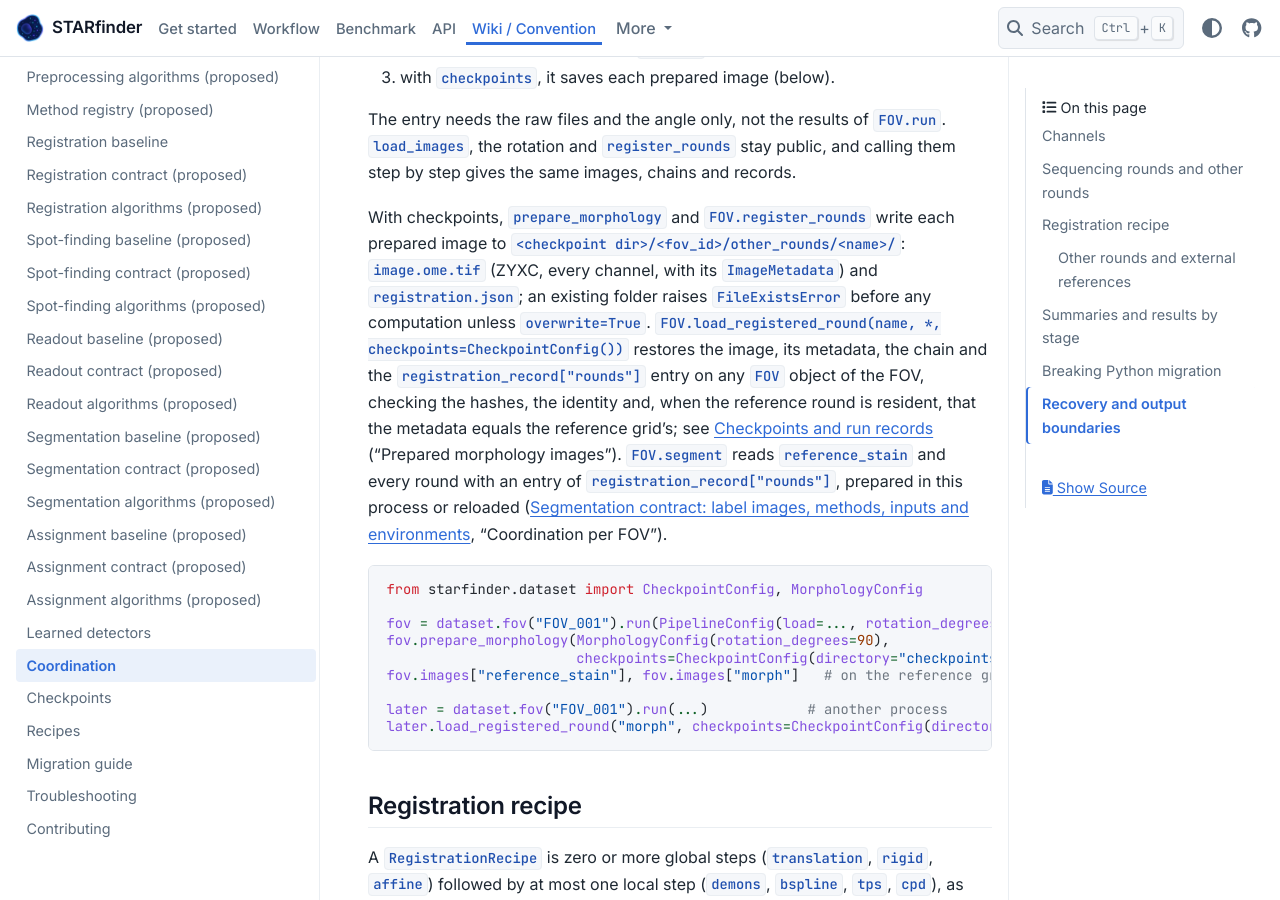
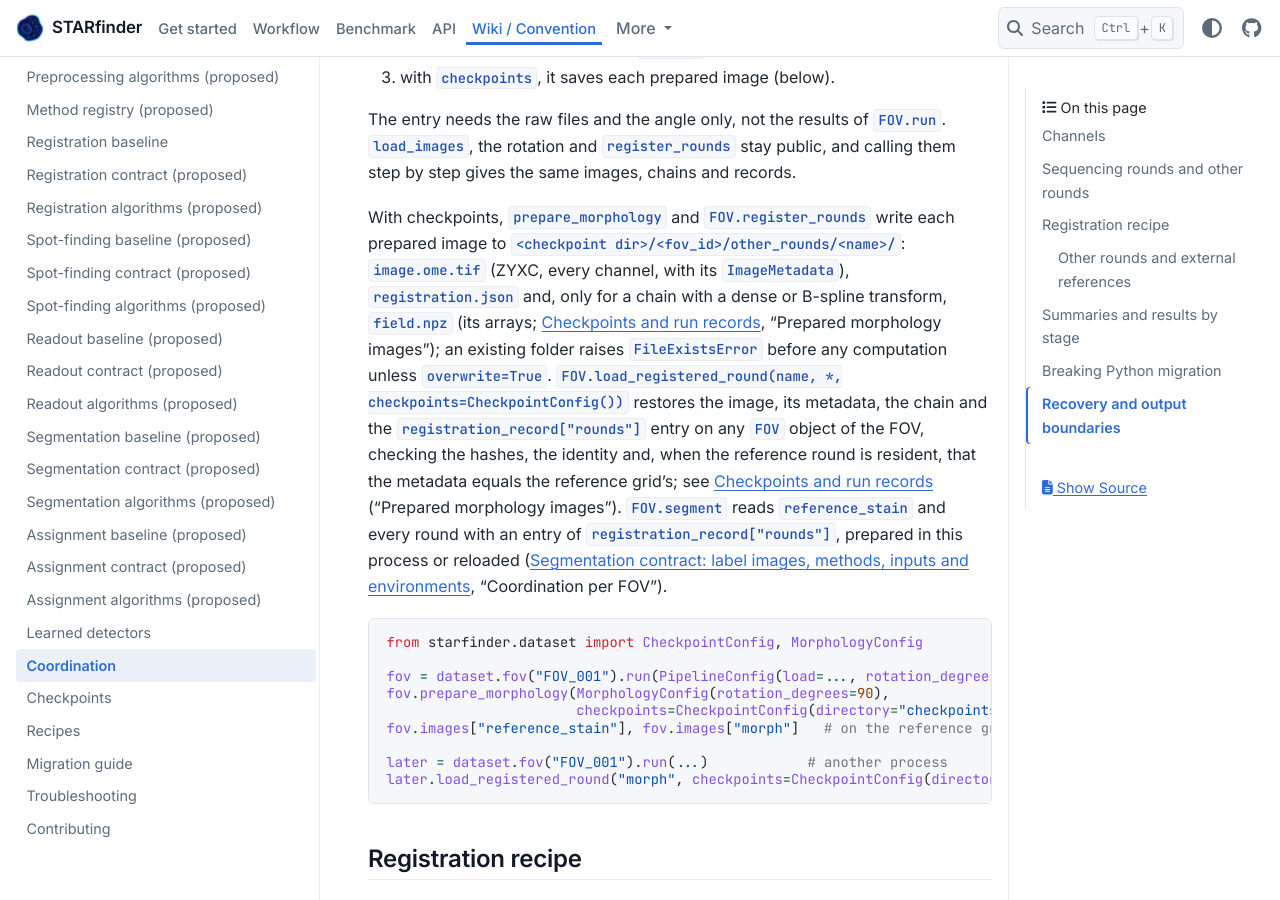
Before and after one commit to wanglab-broad/starfinder, a Sphinx documentation site: the page built from docs/coordination.md, in a window 1280 px wide and 900 px high, scrolled down 3811 px. Built offline with Sphinx 7.4.7 and the PyData theme 0.15.4, drawn with Linux system fonts in a browser that asks for light colours.

Commit message:
feat(w-349): name field.npz in the saved form of a prepared other…
I added `field.npz` to the saved form of a prepared other round in two
places: the paragraph in docs/coordination.md and the "Saved form"
bullet in docs/registration-contract.md. Both now list image.ome.tif,
registration.json and, only for a chain with a dense or B-spline
transform, field.npz. Each points to docs/checkpoints.md, "Prepared
morphology images", for its content. No other file changed. My own
strict Sphinx build and the reference audit both passed.

Linear-Issue: W-349

```diff
--- a/docs/coordination.md
+++ b/docs/coordination.md
@@ -165,8 +165,10 @@ calling them step by step gives the same images, chains and records.
 
 With checkpoints, `prepare_morphology` and `FOV.register_rounds` write each
 prepared image to `<checkpoint dir>/<fov_id>/other_rounds/<name>/`:
-`image.ome.tif` (ZYXC, every channel, with its `ImageMetadata`) and
-`registration.json`; an existing folder raises `FileExistsError` before any
+`image.ome.tif` (ZYXC, every channel, with its `ImageMetadata`),
+`registration.json` and, only for a chain with a dense or B-spline transform,
+`field.npz` (its arrays; {doc}`checkpoints`, "Prepared morphology images"); an
+existing folder raises `FileExistsError` before any
 computation unless `overwrite=True`. `FOV.load_registered_round(name, *,
 checkpoints=CheckpointConfig())` restores the image, its metadata, the chain
 and the `registration_record["rounds"]` entry on any `FOV` object of the FOV,
```
Also changed, not shown: docs/registration-contract.md (+3 -2 lines).
